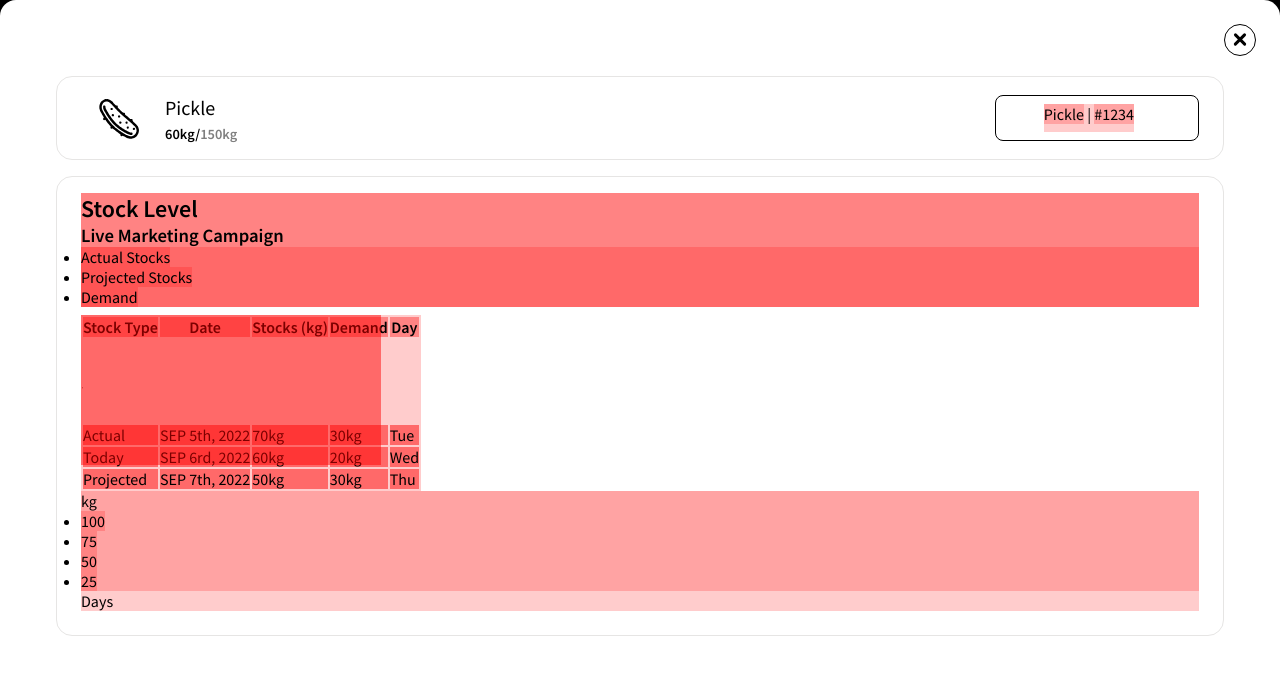
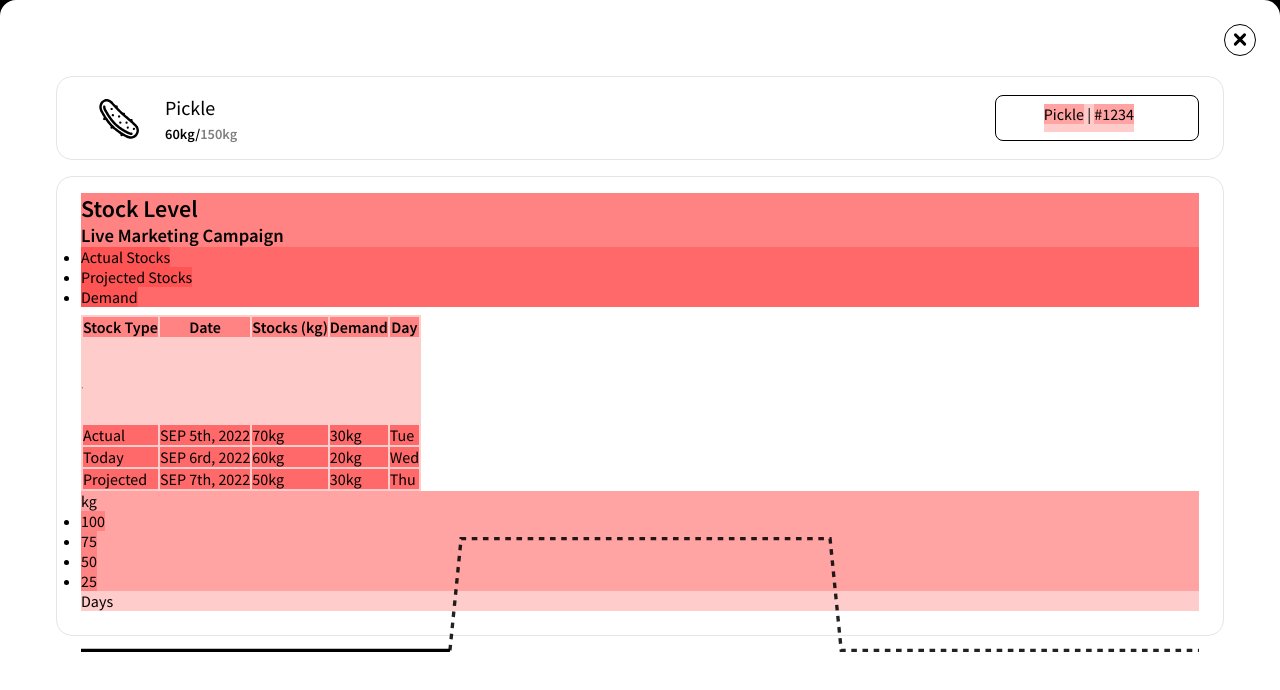
Before and after one commit to LL782/intelmatix, a Next.js app: page /stock-level/example in a window 1280 px wide. Shown: the top 690 px of the page. Built offline with nearby package versions, Linux system fonts and the light colour scheme.

Commit message:
Draft SVGs for the trend line

```diff
--- a/src/components/ChartBody.tsx
+++ b/src/components/ChartBody.tsx
@@ -3,9 +3,21 @@ import styles from "@/styles/ChartBody.module.css";
 export const ChartBody = () => (
   <div className={styles.chartBody}>
     <div className={styles.chartArea}>
-      <svg className={styles.chartLine + " " + styles.actual}></svg>
-      <svg className={styles.chartLine + " " + styles.projected}></svg>
-      <svg className={styles.chartLine + " " + styles.demand}></svg>
+      <svg
+        className={styles.chartLine + " " + styles.actual}
+        viewBox="0 0 1000 1000"
+      >
+        <polyline points="0,300 330,300" fill="none" stroke="black" />
+      </svg>
+      <svg
+        className={styles.chartLine + " " + styles.projected}
+        viewBox="0 0 1000 1000"
+      >
+        <polyline
+          points="330,300, 340,200 670,200 670,200 680,300 1000,300"
+          fill="none"
+        />
+      </svg>
       <table className={styles.table}>
         <caption className="screenReaderOnly">Stock Level for pickles</caption>
         <thead className={styles.tHead}>
--- a/src/styles/ChartBody.module.css
+++ b/src/styles/ChartBody.module.css
@@ -1,23 +1,25 @@
 .chartBody {
   margin: 0.5rem auto;
 }
-
 .chartArea {
-  background: white;
   position: relative;
 }
 .chartLine {
-  background: #f003;
   position: absolute;
+  width: 100%;
+  pointer-events: none;
+  z-index: 6;
 }
-.chartLine.actual {
-  background: #f003;
+.chartLine polyline {
+  stroke-width: 3;
+  fill: none;
 }
-.chartLine.projected {
-  background: #f003;
+.chartLine.actual polyline {
+  stroke: #000;
 }
-.chartLine.demand {
-  background: #f003;
+.chartLine.projected polyline {
+  stroke: #000d;
+  stroke-dasharray: 5;
 }
 .table {
   background: #f003;
```
